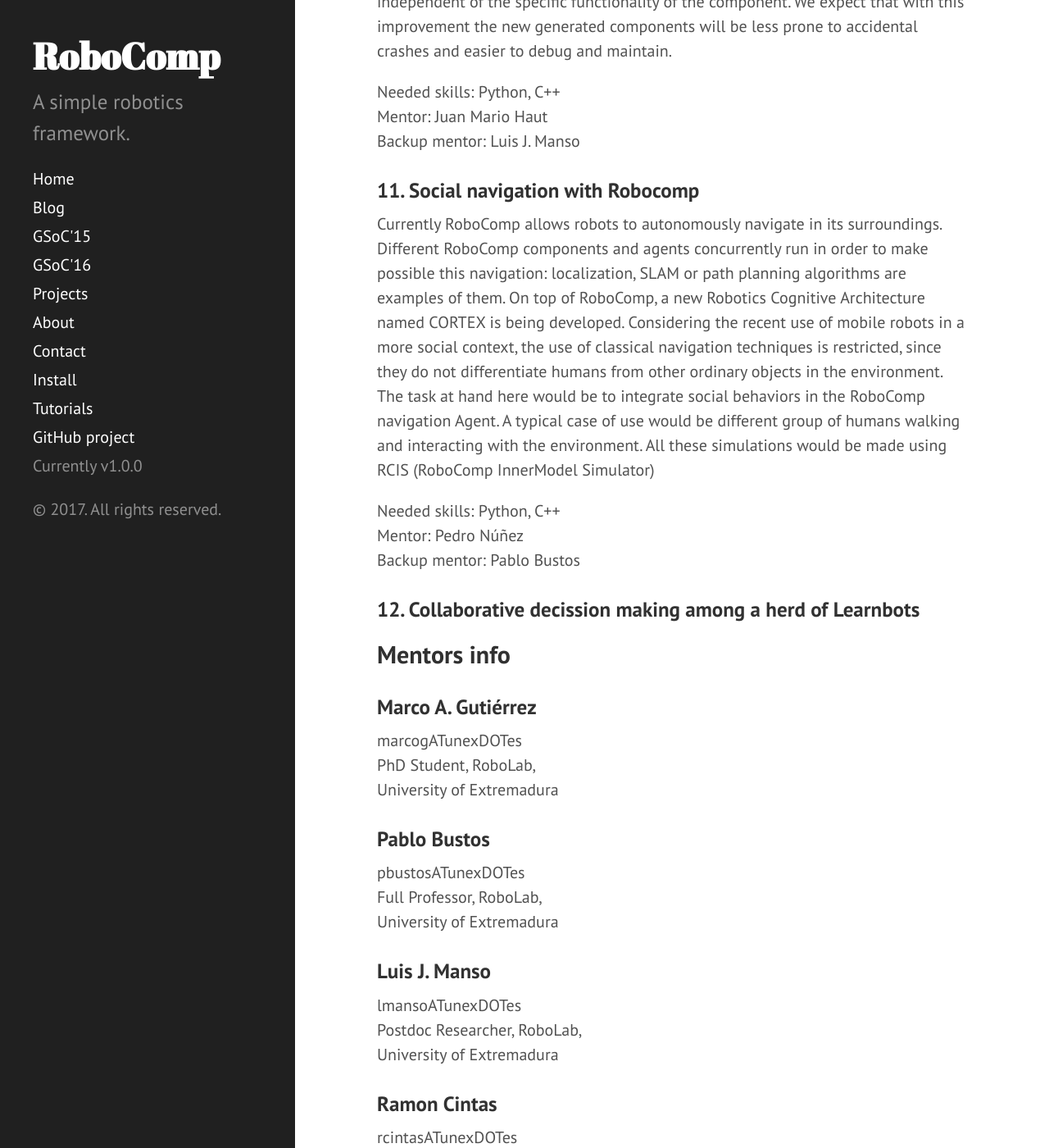
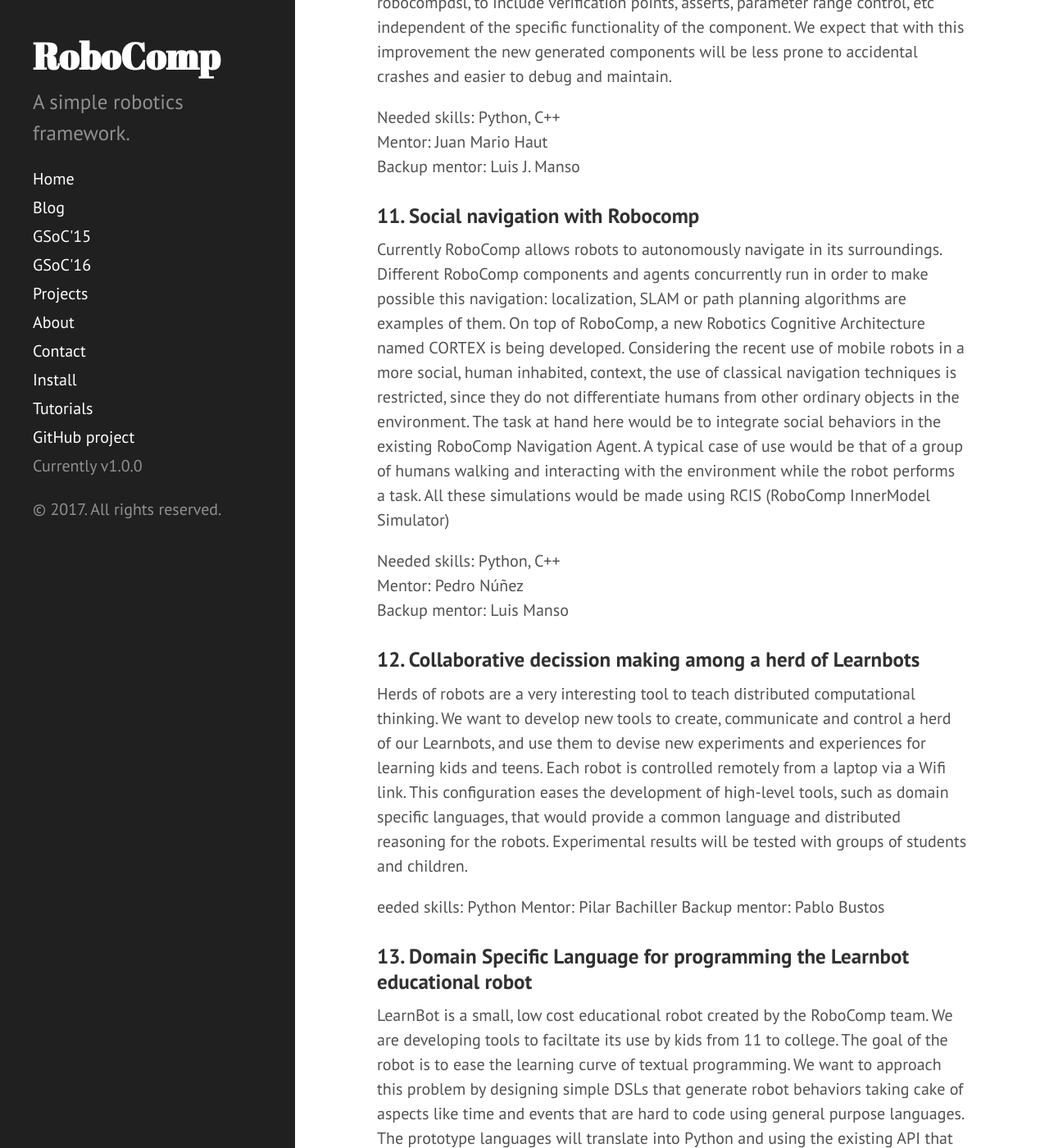
Before and after one commit to robocomp/website, a Jekyll site: the page built from _posts/gsoc2017/2017-2-07-gsoc17ideas.md, in a window 1280 px wide and 1400 px high, scrolled down 5922 px. Shown: the whole window at 82% size. Built offline with Jekyll 4.4.1, drawn with Linux system fonts in a browser that asks for light colours; some of the changed text lies outside the part shown.

Commit message:
Update 2017-2-07-gsoc17ideas.md

```diff
--- a/_posts/gsoc2017/2017-2-07-gsoc17ideas.md
+++ b/_posts/gsoc2017/2017-2-07-gsoc17ideas.md
@@ -91,7 +91,7 @@
 Backup mentor: Ramon Cintas
 
 
-### 6. 3D visualization of internal structures in real time
+### 6. 3D visualization of internal RoboComp structures in real time
 Many RoboComp components use AGM graph models for cognitive world modeling.
 These models are frequently hard to understand, especially when they are big, which they usually are.
 Making these graphs easier to read and their information easier to access graphically is a key task that will ease the task of debugging and understanding these cognitive models, and in consequence, the robots' minds.
@@ -130,7 +130,7 @@
 Backup mentor: Pablo Bustos
 
 
-### 9. Improving the RCIS robotics simulator with naive physics
+### 9. Improving the RCIS robotics simulator with better software engineering practices and naive physics
 RCIS is the official RoboComp simulator. It has been designed using the OpenSceneGraph engine and has several usueful features that accelerates the development of robotics code everyday. However, the new robots and its applications demand more sophisticated functionalities. This proposal is aimed at the refactoring of RCIS to facilitate the modular extension of new simulated sensors and actuators. Also, the new version will include a basic naive physics engine to account for collisions detection and finite acceleration, and also a more efficient implementation of the core simulation loop. RCIS is similar to a RoboComp component and this refactoring process should not be a hard task.
 
 Needed skills: Python, C++
@@ -147,19 +147,29 @@
 
 
 ### 11. Social navigation with Robocomp
-Currently RoboComp allows robots to autonomously navigate in its surroundings. Different RoboComp components and agents concurrently run in order to make possible this navigation: localization, SLAM or path planning algorithms are examples of them. On top of RoboComp, a new Robotics Cognitive Architecture named CORTEX is being developed. Considering the recent use of mobile robots in a more social context, the use of classical navigation techniques is restricted, since they do not differentiate humans from other ordinary objects in the environment. The task at hand here would be to integrate social behaviors in the RoboComp navigation Agent. A typical case of use would be different group of humans walking and interacting with the environment. All these simulations would be made using RCIS (RoboComp InnerModel Simulator)
+Currently RoboComp allows robots to autonomously navigate in its surroundings. Different RoboComp components and agents concurrently run in order to make possible this navigation: localization, SLAM or path planning algorithms are examples of them. On top of RoboComp, a new Robotics Cognitive Architecture named CORTEX is being developed. Considering the recent use of mobile robots in a more social, human inhabited, context, the use of classical navigation techniques is restricted, since they do not differentiate humans from other ordinary objects in the environment. The task at hand here would be to integrate social behaviors in the existing RoboComp Navigation Agent. A typical case of use would be that of a group of humans walking and interacting with the environment while the robot performs a task. All these simulations would be made using RCIS (RoboComp InnerModel Simulator)
 
 Needed skills: Python, C++
 Mentor: Pedro Núñez
+Backup mentor: Luis Manso
+
+
+### 12. Collaborative decission making among a herd of Learnbots
+Herds of robots are a very interesting tool to teach distributed computational thinking. We want to develop new tools to create, communicate and control a herd of our Learnbots, and use them to devise new experiments and experiences for learning kids and teens. Each robot is controlled remotely from a laptop via a Wifi link. This configuration eases the development of high-level tools, such as domain specific languages, that would provide a common language and distributed reasoning for the robots. Experimental results will be tested with groups of students and children.
+
+eeded skills: Python
+Mentor: Pilar Bachiller
+Backup mentor: Pablo Bustos
+
+### 13. Domain Specific Language for programming the Learnbot educational robot
+LearnBot is a small, low cost educational robot created by the RoboComp team. We are developing tools to faciltate its use by kids from 11 to college. The goal of the robot is to ease the learning curve of textual programming. We want to approach this problem by designing simple DSLs that generate robot behaviors taking cake of aspects like time and events that are hard to code using general purpose languages. The prototype languages will translate into Python and using the existing API that controls the robot. Experimental results will be tested with groups of students and children.
+
+Needed skills: Python
+Mentor: Pilar Bachiller
 Backup mentor: Pablo Bustos
 
 
-### 12. Collaborative decission making among a herd of Learnbots
-
-
-
 ## Mentors info
-
 ### Marco A. Gutiérrez
 marcogATunexDOTes
 PhD Student, RoboLab,
@@ -167,7 +177,7 @@
 
 ### Pablo Bustos
 pbustosATunexDOTes
-Full Professor, RoboLab,
+Professor, RoboLab,
 University of Extremadura
 
 ### Luis J. Manso
@@ -187,5 +197,10 @@
 
 ### Pedro Núñez
 pnuntruATunexDOTes
-Full Professor, RoboLab,
+Professor, RoboLab,
 University of Extremadura
+
+### Pilar Bachiller
+pilarbATunexDOTes
+Professor, RoboLab,
+University of Extremadura
```
